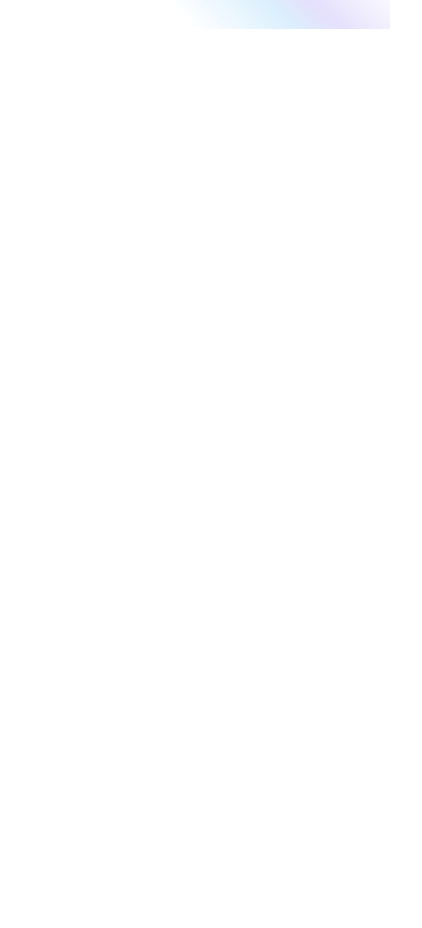
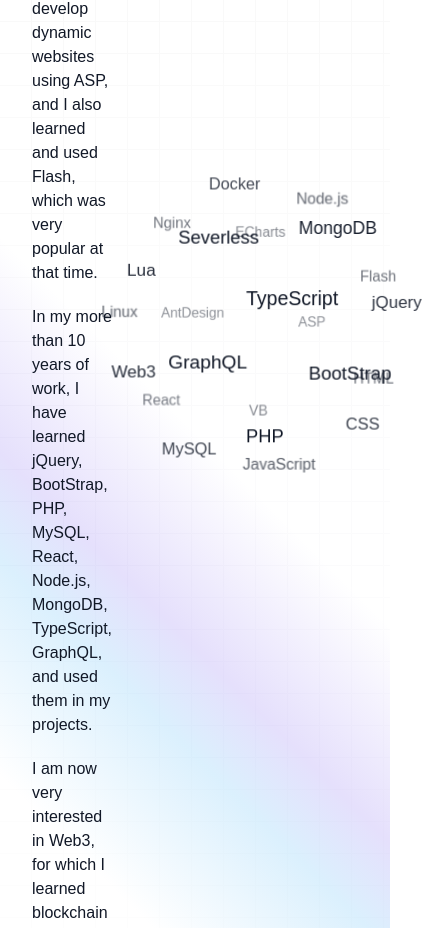
Before and after one commit to billginger/hi-there, a React (Vite) app in the folder client/: page / in a window 390 px wide. Shown: the part 1799-2727 px from the top of the page, 422 px wide, since content can reach past the window. Before the commit the page ends 1828 px from the top, so only its background shows below. Built offline with nearby package versions, Linux system fonts and the light colour scheme; a web font is replaced by a local one.

Commit message:
Add TagCloud

```diff
--- a/client/src/App.jsx
+++ b/client/src/App.jsx
@@ -8,6 +8,6 @@
       <Skills />
     </div>
   );
-}
+};
 
 export default App;
--- a/client/src/components/DarkMode.jsx
+++ b/client/src/components/DarkMode.jsx
@@ -6,7 +6,7 @@
   } else {
     document.documentElement.classList.remove('dark');
   }
-}
+};
 
 checkDarkMode();
 
--- a/client/src/components/Intro.jsx
+++ b/client/src/components/Intro.jsx
@@ -3,18 +3,18 @@
 const Intro = () => {
   return (
     <div id="Intro" className="relative pt-[60px]">
-      <div className="absolute inset-0 bg-gradient-to-b from-[#f9ffff] to-white dark:from-gray-700 dark:to-gray-900">
+      <div className="absolute inset-0 bg-gradient-to-b from-[#f9ffff] to-white dark:from-blue-900 dark:to-[#050a18]">
         <div
           className="absolute w-40 h-40 rounded-full left-1/4 bottom-8 bg-gradient-to-b from-sky-100
-            dark:from-slate-700 hidden lg:block"
+            dark:from-sky-900 hidden lg:block"
         />
         <div
           className="absolute w-60 h-60 rounded-full right-1/4 -top-10 bg-gradient-to-t from-sky-100
-            dark:from-slate-700"
+            dark:from-sky-900"
         />
         <div
           className="absolute w-[500px] h-[500px] rounded-full right-[5%] -bottom-[240px] bg-gradient-to-b
-            from-sky-100 via-transparent dark:from-slate-700 dark:via-transparent"
+            from-sky-100 via-transparent dark:from-sky-900 dark:via-transparent"
         />
       </div>
       <div className="relative container mx-auto p-2 flex items-center">
@@ -39,6 +39,6 @@
       </div>
     </div>
   );
-}
+};
 
 export { Intro };
--- a/client/src/components/Navbar.jsx
+++ b/client/src/components/Navbar.jsx
@@ -1,5 +1,5 @@
 import { DarkMode } from './DarkMode';
-import './Navbar.css'
+import './Navbar.css';
 
 const MenuItems = ['Intro', 'Skills', 'Hobbies', 'Web3 Demo'];
 
@@ -29,6 +29,6 @@
       </div>
     </nav>
   );
-}
+};
 
 export { Navbar };
--- a/client/src/components/Skills.css
+++ b/client/src/components/Skills.css
@@ -14,7 +14,7 @@
     #081025 20%,
     #0c193a 30%,
     #1a0934 35%,
-    #0c0417 45%
+    #100520 45%
   );
 }
 
--- a/client/src/components/Skills.jsx
+++ b/client/src/components/Skills.jsx
@@ -1,7 +1,7 @@
-import './Skills.css'
+import { TagCloud } from './TagCloud';
+import './Skills.css';
 
-const Skills = () => {
-  return (
+const Skills = () => (
   <div id="Skills" className="relative">
     <div className="bg-light absolute inset-0"></div>
     <div className="bg-dark absolute inset-0 hidden dark:block"></div>
@@ -22,9 +22,9 @@
             look forward to working on projects related to Web3.</p>
         </div>
       </div>
+      <TagCloud />
     </div>
   </div>
 );
-}
 
 export { Skills };
--- /dev/null
+++ b/client/src/components/TagCloud.css
@@ -0,0 +1,7 @@
+.tag {
+  position: absolute;
+  top: 50%;
+  left: 50%;
+  transition: all 0.1s;
+  will-change: transform, opacity, filter;
+}
--- /dev/null
+++ b/client/src/components/TagCloud.jsx
@@ -0,0 +1,92 @@
+import { useRef, useState, useEffect } from 'react';
+import './TagCloud.css';
+
+const tags = [
+  'HTML', 'CSS', 'JavaScript', 'VB', 'ASP', 'Flash', 'jQuery', 'BootStrap', 'PHP', 'MySQL', 'React', 'AntDesign',
+  'ECharts', 'Node.js', 'MongoDB', 'TypeScript', 'GraphQL', 'Web3', 'Linux', 'Nginx', 'Docker', 'Severless', 'Lua'
+];
+
+const radius = 192;
+const size = 1.5 * radius;
+const depth = 2 * radius;
+const initSpeed = 2;
+
+const tagsInit = () => tags.map((text, index) => {
+  const tagRef = useRef(null);
+  const phi = Math.acos(-1 + (2 * index + 1) / tags.length);
+  const theta = Math.sqrt((tags.length + 1) * Math.PI) * phi;
+  return ({
+    index,
+    text,
+    tagRef,
+    opacity: 0,
+    filter: 'alpha(opacity=0)',
+    transform: 'translate3d(-50%, -50%, 0) scale(1)',
+    x: (size * Math.cos(theta) * Math.sin(phi)) / 2,
+    y: (size * Math.sin(theta) * Math.sin(phi)) / 2,
+    z: (size * Math.cos(phi)) / 2,
+  });
+});
+
+const TagCloud = () => {
+  const [items, setItems] = useState(tagsInit());
+
+  const next = () => {
+    const a = -(size / radius) * initSpeed;
+    const b = (size / radius) * initSpeed;
+
+    const l = Math.PI / 180;
+    const sc = [
+      Math.sin(a * l),
+      Math.cos(a * l),
+      Math.sin(b * l),
+      Math.cos(b * l),
+    ];
+
+    setItems(prev => prev.map(item => {
+      const rx1 = item.x;
+      const ry1 = item.y * sc[1] + item.z * -sc[0];
+      const rz1 = item.y * sc[0] + item.z * sc[1];
+      const rx2 = rx1 * sc[3] + rz1 * sc[2];
+      const ry2 = ry1;
+      const rz2 = rz1 * sc[3] - rx1 * sc[2];
+      const per = (2 * depth) / (2 * depth + rz2);
+
+      item.scale = per.toFixed(3);
+      let alpha = per * per - 0.25;
+      alpha = (alpha > 1 ? 1 : alpha).toFixed(3);
+
+      if (item?.tagRef?.current) {
+        const left = (item.x - item.tagRef.current.offsetWidth / 2).toFixed(2);
+        const top = (item.y - item.tagRef.current.offsetHeight / 2).toFixed(2);
+
+        return ({
+          ...item,
+          opacity: alpha,
+          filter: `alpha(opacity=${100 * alpha})`,
+          transform: `translate3d(${left}px, ${top}px, 0) scale(${item.scale})`,
+          x: rx2,
+          y: ry2,
+          z: rz2,
+        });
+      }
+    }));
+  };
+
+  useEffect(() => {
+    const interval = setInterval(next, 100);
+    return () => clearInterval(interval);
+  });
+
+  return (
+    <div className="relative w-96 h-96 text-gray-900 dark:text-white">
+      {items.map(({ index, text, tagRef, opacity, filter, transform }) => (
+        <span key={index} ref={tagRef} style={{ opacity, filter, transform }} className="tag">
+          {text}
+        </span>
+      ))}
+    </div>
+  );
+};
+
+export { TagCloud };
```
Lines whose indentation alone changed are shown as unchanged.
